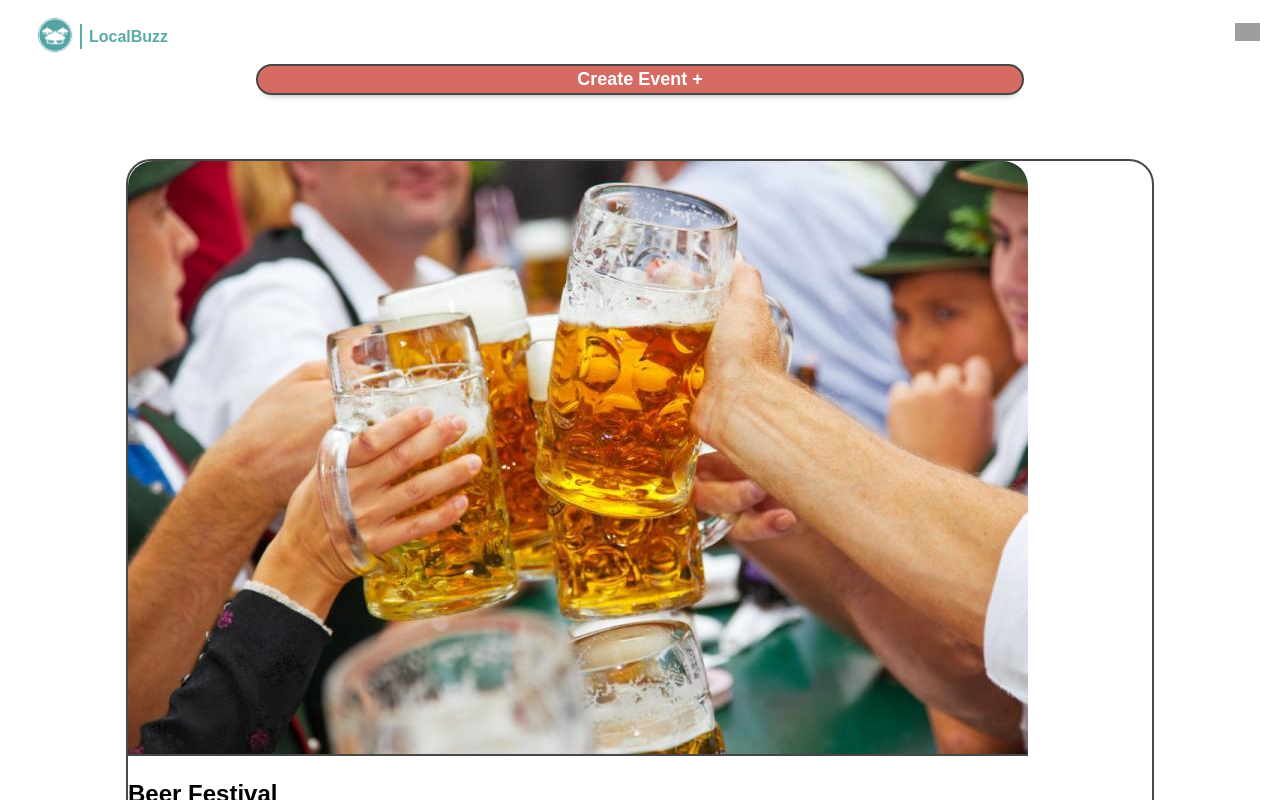
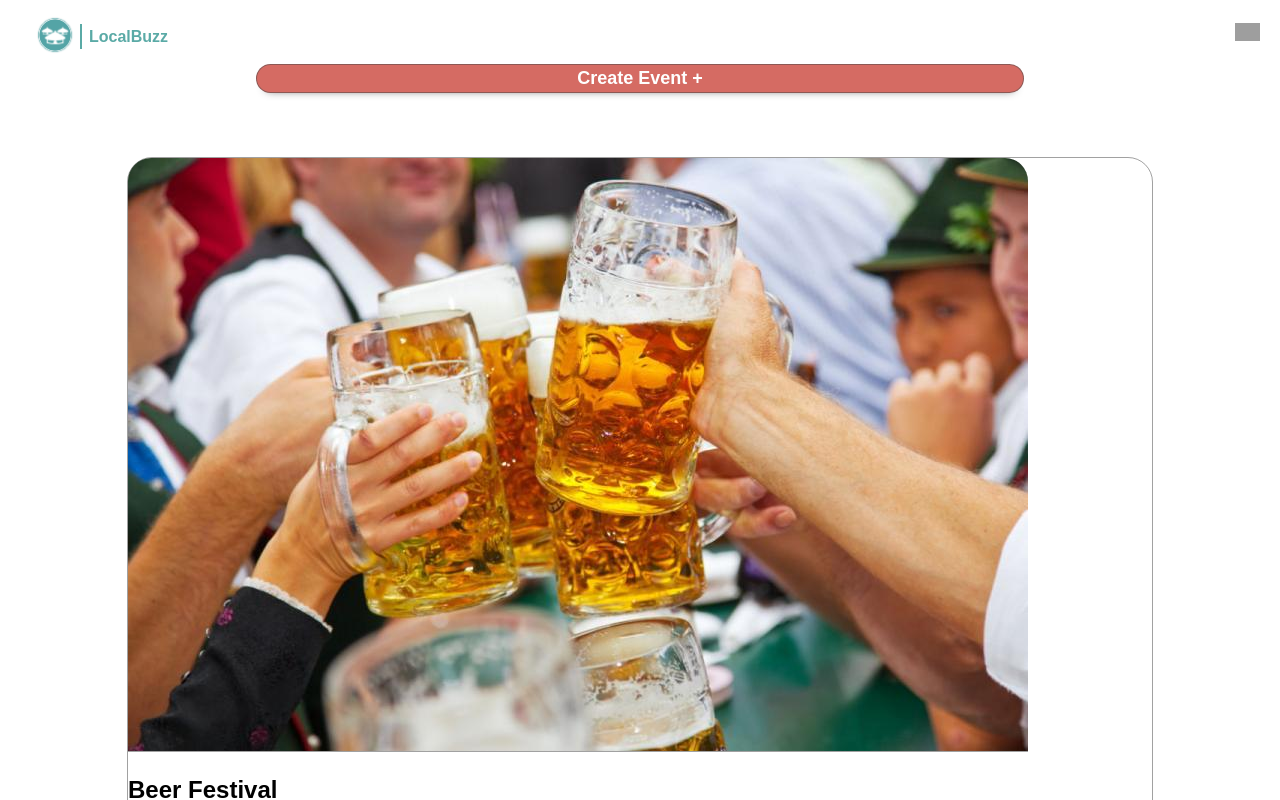
Before and after one commit to Deen-q/SwampySyntax, a React (Create React App) app in the folder local-buzz/: page / in a window 1280 px wide. Shown: the top 800 px of the page. Built offline with nearby package versions, Linux system fonts and the light colour scheme; grey boxes are pictures that could not be loaded.

Commit message:
changes to borders

```diff
--- a/local-buzz/src/Components/HomePage/CreateEventBtn/CreateEventBtn.css
+++ b/local-buzz/src/Components/HomePage/CreateEventBtn/CreateEventBtn.css
@@ -5,13 +5,13 @@
 }
 
 .btnPrimary {
-	font-family: 'Josefin Sans', sans-serif;
+  font-family: "Josefin Sans", sans-serif;
   font-weight: bold;
   font-size: 18px;
   background-color: #d56b63;
   color: white;
   text-decoration: none;
-	border: 2px solid #474747;
+  border: 1px solid #47474782;
 
   border-radius: 25px;
   padding: 3px 0;
--- a/local-buzz/src/Components/HomePage/EventCard/EventCard.css
+++ b/local-buzz/src/Components/HomePage/EventCard/EventCard.css
@@ -12,8 +12,8 @@
 .EventCardContainer img {
   max-width: 80vw;
   height: auto;
-	border-bottom: 2px solid #474747;
-	border-radius: 25px 25px 0 0;
+  border-bottom: 1px solid #47474782;
+  border-radius: 23px 23px 0 0;
 }
 
 .event-img:hover {
@@ -39,6 +39,7 @@
 }
 
 .TextBorder {
-	border: 2px solid #474747;
+  border: 1px solid #47474782;
   border-radius: 25px 25px 25px 25px;
+  width: 80vw;
 }
```
Lines whose indentation alone changed are shown as unchanged.
